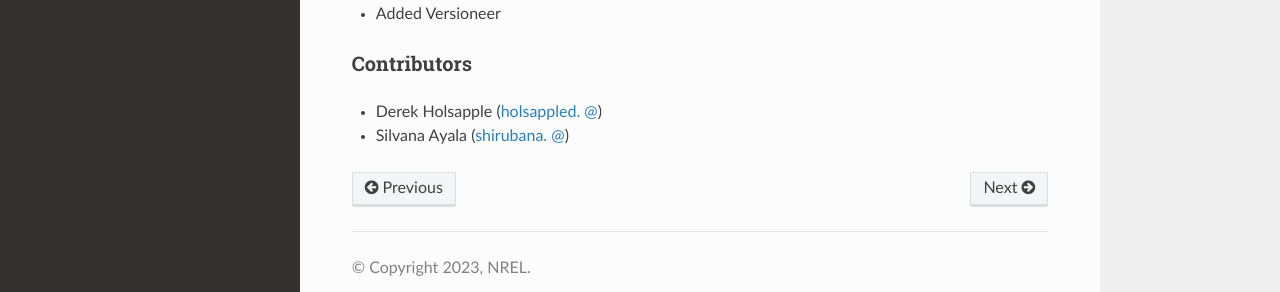
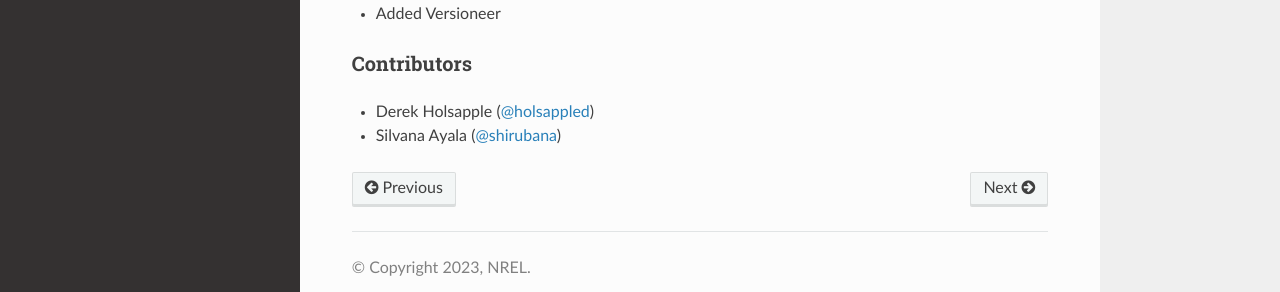
Before and after one commit to NREL/PVDegradationTools, a Sphinx documentation site: the page built from docs/sphinx/source/whatsnew.rst, in a window 1280 px wide. Shown: the part 406-698 px from the top of the page. Built offline with Sphinx 7.4.7 and the Read the Docs theme 2.0.0, drawn with Linux system fonts in a browser that asks for light colours.

Commit message:
update documentation links

```diff
--- a/docs/sphinx/source/_autosummary/pvdeg.humidity.rst
+++ b/docs/sphinx/source/_autosummary/pvdeg.humidity.rst
@@ -15,6 +15,7 @@
 
       Ce_numba
       calc_rel_humidity
+      dew_yield
       psat
       rh_back_encap
       rh_backsheet
--- a/docs/sphinx/source/conf.py
+++ b/docs/sphinx/source/conf.py
@@ -189,11 +189,11 @@
 #latex_domain_indices = True
 """
 # extlinks alias #TODO: check if those are working
-extlinks = {'issue': ('https://github.com/NREL/pvdeg/issues/%s', '%s. GH'),
-            'pull': ('https://github.com/NREL/pvdeg/pull/%s', '%s. GH'),
-            'wiki': ('https://github.com/NREL/pvdeg/wiki/%s', '%s. wiki '),
-            'doi': ('http://dx.doi.org/%s', '%s. DOI: '),
-            'ghuser': ('https://github.com/%s', '%s. @')}
+extlinks = {'issue': ('https://github.com/NREL/pvdeg/issues/%s', 'GH %s'),
+            'pull': ('https://github.com/NREL/pvdeg/pull/%s', 'GH %s'),
+            'wiki': ('https://github.com/NREL/pvdeg/wiki/%s', 'wiki %s'),
+            'doi': ('http://dx.doi.org/%s', 'DOI: %s'),
+            'ghuser': ('https://github.com/%s', '@%s')}
 """
 # -- Options for manual page output ---------------------------------------
 
```
Also changed, not shown: 1 other file.
